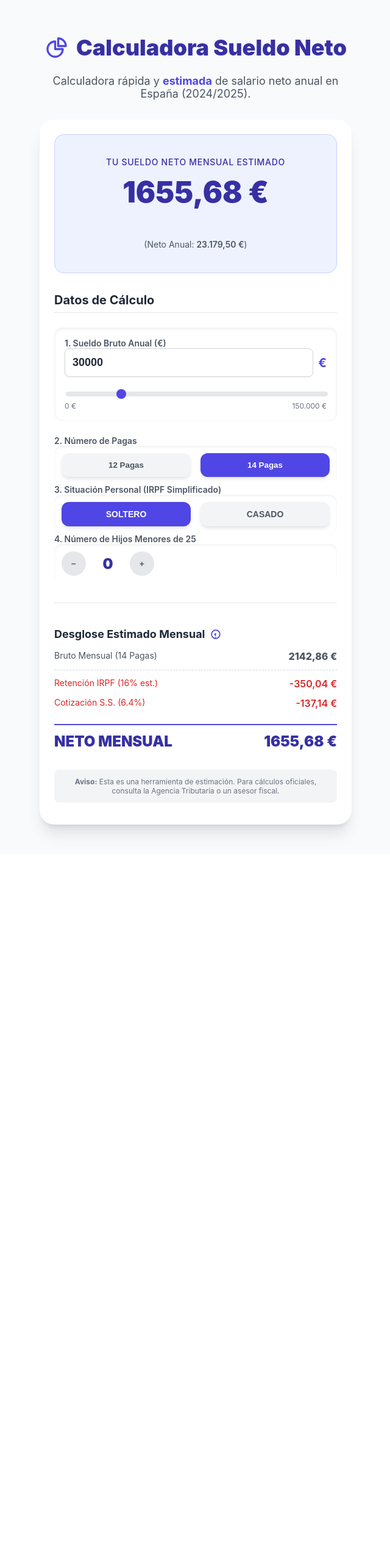
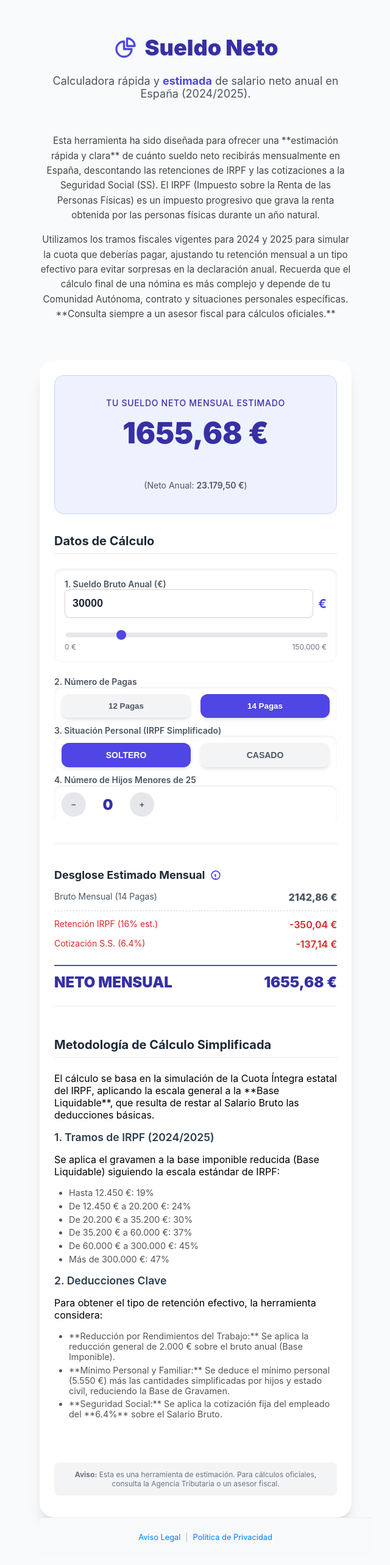
Before and after one commit to albergrs90/calculadora-sueldo-neto, a React (Vite) app: page / in a window 1280 px wide. Shown: the part 54-2620 px from the top of the page at 61% size, without its empty margins (319-959 px from the left). Before the commit the page ends 1462 px from the top, so only its background shows below. Built offline with nearby package versions, Linux system fonts and the light colour scheme.

Commit message:
Añadimos título, avisos legales e información legal.

```diff
--- /dev/null
+++ b/public/aviso-legal.html
@@ -0,0 +1,67 @@
+<!DOCTYPE html>
+<html lang="es">
+  <head>
+    <meta charset="UTF-8" />
+    <meta name="viewport" content="width=device-width, initial-scale=1.0" />
+    <title>Aviso Legal - Calculadora Sueldo Neto</title>
+    <link rel="stylesheet" href="/App.css" />
+    <style>
+      body {
+        font-family: sans-serif;
+        padding: 20px;
+        line-height: 1.6;
+        max-width: 800px;
+        margin: auto;
+      }
+      h1 {
+        color: #2c3e50;
+      }
+      h2 {
+        border-bottom: 1px solid #eee;
+        padding-bottom: 5px;
+        margin-top: 20px;
+        color: #34495e;
+      }
+    </style>
+  </head>
+  <body>
+    <h1>Aviso Legal</h1>
+
+    <h2>1. Identificación del Titular</h2>
+    <p>[Nombre del Propietario o URL del sitio] (en adelante, "el Sitio").</p>
+
+    <h2>2. Objeto</h2>
+    <p>
+      El presente Aviso Legal regula el acceso y uso del Sitio. La calculadora
+      de sueldo neto ofrecida es una **herramienta de estimación y simulación**
+      con fines puramente informativos.
+    </p>
+
+    <h2>3. Carácter Informativo y Exclusión de Responsabilidad</h2>
+    <p>
+      La información fiscal contenida se basa en la normativa española (IRPF y
+      Seguridad Social) vigente para 2024/2025 y está simplificada para
+      facilitar la estimación.
+    </p>
+    <ul>
+      <li>**El Sitio NO ofrece asesoramiento fiscal.**</li>
+      <li>
+        Los resultados son estimaciones; el cálculo final de una nómina oficial
+        es más complejo y puede variar según la Comunidad Autónoma, situación
+        contractual específica, y normativa actualizada.
+      </li>
+      <li>
+        El Titular no se hace responsable de las decisiones tomadas con base en
+        los resultados proporcionados por la calculadora.
+      </li>
+    </ul>
+
+    <h2>4. Propiedad Intelectual</h2>
+    <p>
+      Todos los elementos del Sitio (código, diseño, contenido, etc.) son
+      propiedad del Titular o de terceros.
+    </p>
+
+    <p><a href="/">Volver a la Calculadora</a></p>
+  </body>
+</html>
--- /dev/null
+++ b/public/politica-privacidad.html
@@ -0,0 +1,80 @@
+<!DOCTYPE html>
+<html lang="es">
+  <head>
+    <meta charset="UTF-8" />
+    <meta name="viewport" content="width=device-width, initial-scale=1.0" />
+    <title>Política de Privacidad - Calculadora Sueldo Neto</title>
+    <link rel="stylesheet" href="/App.css" />
+    <style>
+      body {
+        font-family: sans-serif;
+        padding: 20px;
+        line-height: 1.6;
+        max-width: 800px;
+        margin: auto;
+      }
+      h1 {
+        color: #2c3e50;
+      }
+      h2 {
+        border-bottom: 1px solid #eee;
+        padding-bottom: 5px;
+        margin-top: 20px;
+        color: #34495e;
+      }
+    </style>
+  </head>
+  <body>
+    <h1>Política de Privacidad</h1>
+
+    <p>La privacidad de los usuarios es muy importante para nosotros.</p>
+
+    <h2>1. Recogida y Uso de Datos Personales</h2>
+    <p>
+      <strong
+        >El Sitio no recoge, almacena ni utiliza ningún dato personal
+        introducido en los formularios de la calculadora.</strong
+      >
+      Los cálculos se realizan exclusivamente en el navegador del usuario y los
+      datos (sueldo, hijos, estado civil) no se envían a ningún servidor.
+    </p>
+
+    <h2>2. Uso de Google Analytics</h2>
+    <p>
+      Este Sitio utiliza Google Analytics para analizar el tráfico web. Google
+      Analytics utiliza **cookies** para medir la interacción de los usuarios en
+      el Sitio. La información generada por la cookie acerca del uso del sitio
+      será directamente transmitida y archivada por Google.
+    </p>
+    <ul>
+      <li>
+        **Finalidad:** Medir el tráfico, las páginas más visitadas y la
+        interacción de la aplicación para mejorar el servicio.
+      </li>
+      <li>
+        **Datos Recogidos:** No se recoge ninguna información que identifique
+        personalmente al usuario.
+      </li>
+    </ul>
+
+    <h2>3. Servicios de Publicidad (AdSense)</h2>
+    <p>
+      El Sitio utiliza el programa de publicidad de **Google AdSense**. Google
+      utiliza cookies para publicar anuncios relevantes basados en las visitas
+      previas del usuario a este u otros sitios web. Los usuarios pueden optar
+      por no participar en la publicidad personalizada visitando el
+      <a href="https://www.google.com/settings/ads" target="_blank"
+        >Centro de ayuda de Google Ads</a
+      >.
+    </p>
+
+    <h2>4. Enlaces de Terceros</h2>
+    <p>
+      El Sitio puede contener enlaces a sitios web de terceros (como la Agencia
+      Tributaria). No somos responsables de las políticas de privacidad de estos
+      sitios.
+    </p>
+
+    <p><a href="/">Volver a la Calculadora</a></p>
+  </body>
+</html>
--- a/src/App.css
+++ b/src/App.css
@@ -403,3 +403,71 @@
 .legal-notice strong {
   font-weight: 700;
 }
+
+/* --- Estilos para AdSense/Contenido de Valor --- */
+
+.introduccion-adsense {
+  margin-top: 1.5rem;
+  padding: 1rem 0;
+  font-size: 0.95rem;
+  line-height: 1.6;
+  color: #444;
+}
+
+.introduccion-adsense p {
+  margin-bottom: 1rem;
+}
+
+.metodologia-section {
+  padding: 1.5rem 0;
+  border-top: 1px solid #eee;
+  margin-top: 1.5rem;
+}
+
+.metodologia-subtitle {
+  font-size: 1.1rem;
+  color: #2c3e50;
+  margin-top: 1rem;
+  margin-bottom: 0.5rem;
+  font-weight: 600;
+}
+
+.tramos-list,
+.metodologia-section ul {
+  list-style: disc;
+  margin-left: 1.5rem;
+  padding-left: 0;
+  font-size: 0.9rem;
+  color: #555;
+}
+
+.tramos-list li,
+.metodologia-section ul li {
+  margin-bottom: 0.3rem;
+}
+
+/* --- Estilos para el Pie de Página Legal --- */
+.app-footer {
+  padding: 1.5rem 1rem;
+  text-align: center;
+  font-size: 0.8rem;
+  background-color: #f8f9fa;
+  border-top: 1px solid #e9ecef;
+  width: 100%;
+}
+
+.app-footer a {
+  color: #007bff;
+  text-decoration: none;
+  margin: 0 0.5rem;
+  transition: color 0.3s;
+}
+
+.app-footer a:hover {
+  color: #0056b3;
+  text-decoration: underline;
+}
+
+.footer-separator {
+  color: #adb5bd;
+}
--- a/src/App.jsx
+++ b/src/App.jsx
@@ -2,6 +2,7 @@ import React, { useState, useMemo } from "react";
 import "./App.css"; // Importamos los estilos desde el archivo App.css
 
 // --- IMPORTACIONES DE COMPONENTES ---
+// Asegúrate de que estos archivos existan en src/components/
 import { CalculatorIcon, InfoIcon } from "./components/Icons";
 import InputGroup from "./components/InputGroup";
 
@@ -75,7 +76,6 @@ const App = () => {
 
   // ------------------- LÓGICA DE CÁLCULO -------------------
   const resultados = useMemo(() => {
-    // ... (El resto de la lógica de useMemo se mantiene igual)
     const numericBrutoAnual = Number(brutoAnual) || 0;
 
     if (numericBrutoAnual <= 0) {
@@ -90,24 +90,17 @@ const App = () => {
       };
     }
 
-    // 1. Calcular el tipo de IRPF estimado (con la lógica mejorada)
     const retencionIRPF_Tipo = calcularRetencionIRPF(
       numericBrutoAnual,
       hijos,
       estadoCivil
     );
 
-    // 2. Calcular la Cotización a la Seguridad Social (SS) anual
     const cotizacionSS_Anual = numericBrutoAnual * COTIZACION_SS_BASE;
-
-    // 3. Calcular la Retención de IRPF anual
     const retencionIRPF_Anual = numericBrutoAnual * retencionIRPF_Tipo;
-
-    // 4. Calcular el Neto Anual
     const netoAnual =
       numericBrutoAnual - retencionIRPF_Anual - cotizacionSS_Anual;
 
-    // 5. Cálculos mensuales
     const numPagas = Number(pagas);
     const netoMensual = netoAnual / numPagas;
     const brutoMensual = numericBrutoAnual / numPagas;
@@ -141,12 +134,34 @@ const App = () => {
         <header className="app-header">
           <h1 className="main-title">
             <CalculatorIcon className="main-title-icon" />
-            Calculadora Sueldo Neto
+            Sueldo Neto
           </h1>
           <p className="app-subtitle">
             Calculadora rápida y <strong>estimada</strong> de salario neto anual
             en España (2024/2025).
           </p>
+
+          {/* NUEVO CONTENIDO PARA ADSENSE */}
+          <div className="introduccion-adsense">
+            <p>
+              Esta herramienta ha sido diseñada para ofrecer una **estimación
+              rápida y clara** de cuánto sueldo neto recibirás mensualmente en
+              España, descontando las retenciones de IRPF y las cotizaciones a
+              la Seguridad Social (SS). El IRPF (Impuesto sobre la Renta de las
+              Personas Físicas) es un impuesto progresivo que grava la renta
+              obtenida por las personas físicas durante un año natural.
+            </p>
+            <p>
+              Utilizamos los tramos fiscales vigentes para 2024 y 2025 para
+              simular la cuota que deberías pagar, ajustando tu retención
+              mensual a un tipo efectivo para evitar sorpresas en la declaración
+              anual. Recuerda que el cálculo final de una nómina es más complejo
+              y depende de tu Comunidad Autónoma, contrato y situaciones
+              personales específicas. **Consulta siempre a un asesor fiscal para
+              cálculos oficiales.**
+            </p>
+          </div>
+          {/* FIN NUEVO CONTENIDO */}
         </header>
 
         <main className="calculator-card">
@@ -164,7 +179,7 @@ const App = () => {
           {/* Sección de Datos de Cálculo */}
           <h3 className="section-title">Datos de Cálculo</h3>
 
-          {/* 1. Sueldo Bruto Anual (AHORA USA EL COMPONENTE IMPORTADO) */}
+          {/* 1. Sueldo Bruto Anual (Componente Importado) */}
           <InputGroup
             label="1. Sueldo Bruto Anual (€)"
             value={brutoAnual}
@@ -287,6 +302,57 @@ Aviso: El cálculo oficial de nómina es más complejo y depende de tu CCAA y co
             </div>
           </div>
 
+          {/* NUEVA SECCIÓN: METODOLOGÍA (para AdSense) */}
+          <div className="metodologia-section">
+            <h4 className="section-title">
+              Metodología de Cálculo Simplificada
+            </h4>
+            <p>
+              El cálculo se basa en la simulación de la Cuota Íntegra estatal
+              del IRPF, aplicando la escala general a la **Base Liquidable**,
+              que resulta de restar al Salario Bruto las deducciones básicas.
+            </p>
+
+            <h5 className="metodologia-subtitle">
+              1. Tramos de IRPF (2024/2025)
+            </h5>
+            <p>
+              Se aplica el gravamen a la base imponible reducida (Base
+              Liquidable) siguiendo la escala estándar de IRPF:
+            </p>
+            <ul className="tramos-list">
+              <li>Hasta 12.450 €: 19%</li>
+              <li>De 12.450 € a 20.200 €: 24%</li>
+              <li>De 20.200 € a 35.200 €: 30%</li>
+              <li>De 35.200 € a 60.000 €: 37%</li>
+              <li>De 60.000 € a 300.000 €: 45%</li>
+              <li>Más de 300.000 €: 47%</li>
+            </ul>
+
+            <h5 className="metodologia-subtitle">2. Deducciones Clave</h5>
+            <p>
+              Para obtener el tipo de retención efectivo, la herramienta
+              considera:
+            </p>
+            <ul>
+              <li>
+                **Reducción por Rendimientos del Trabajo:** Se aplica la
+                reducción general de 2.000 € sobre el bruto anual (Base
+                Imponible).
+              </li>
+              <li>
+                **Mínimo Personal y Familiar:** Se deduce el mínimo personal
+                (5.550 €) más las cantidades simplificadas por hijos y estado
+                civil, reduciendo la Base de Gravamen.
+              </li>
+              <li>
+                **Seguridad Social:** Se aplica la cotización fija del empleado
+                del **6.4%** sobre el Salario Bruto.
+              </li>
+            </ul>
+          </div>
+          {/* FIN METODOLOGÍA */}
+
           {/* Aviso Legal */}
           <p className="legal-notice">
             <strong>Aviso:</strong> Esta es una herramienta de estimación. Para
@@ -294,6 +360,19 @@ Aviso: El cálculo oficial de nómina es más complejo y depende de tu CCAA y co
             fiscal.
           </p>
         </main>
+        <footer className="app-footer">
+          <a href="/aviso-legal.html" target="_blank" rel="noopener noreferrer">
+            Aviso Legal
+          </a>
+          <span className="footer-separator">|</span>
+          <a
+            href="/politica-privacidad.html"
+            target="_blank"
+            rel="noopener noreferrer"
+          >
+            Política de Privacidad
+          </a>
+        </footer>
       </div>
     </div>
   );
```
Also changed, not shown: index.html (+9 -4 lines), public/salary-icon.svg (added).
